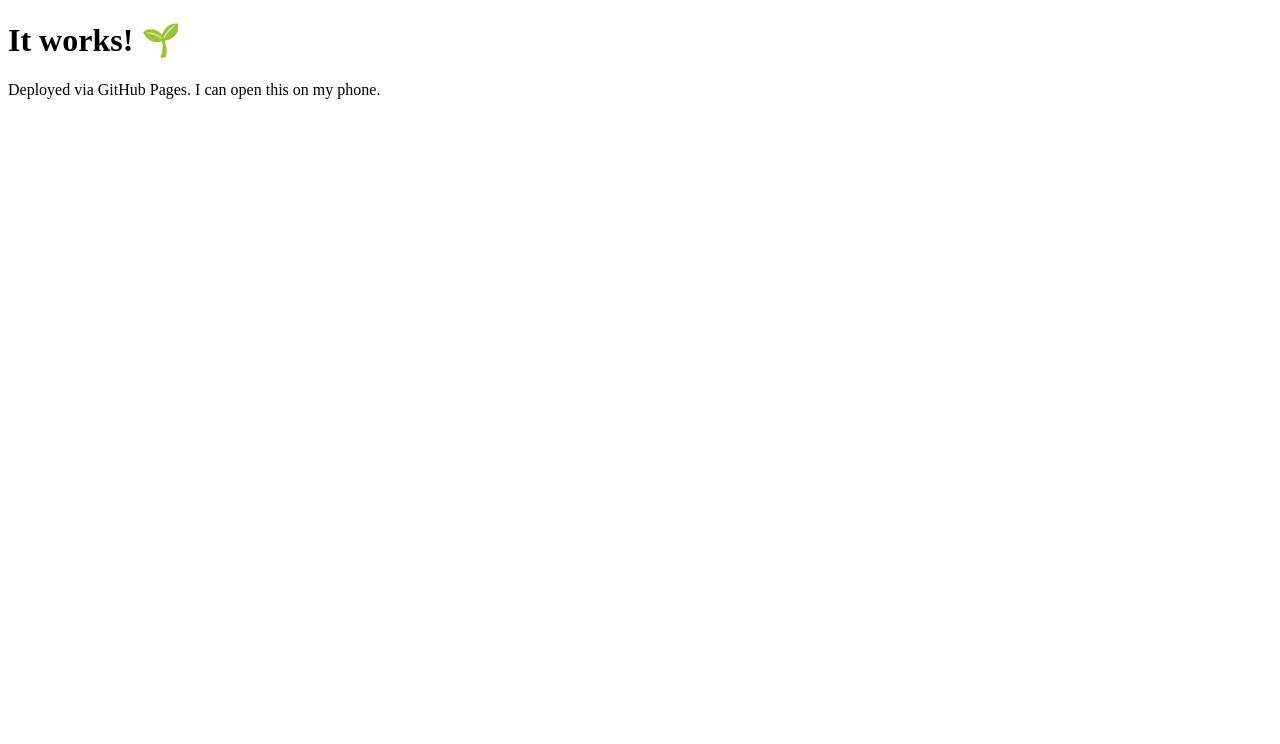
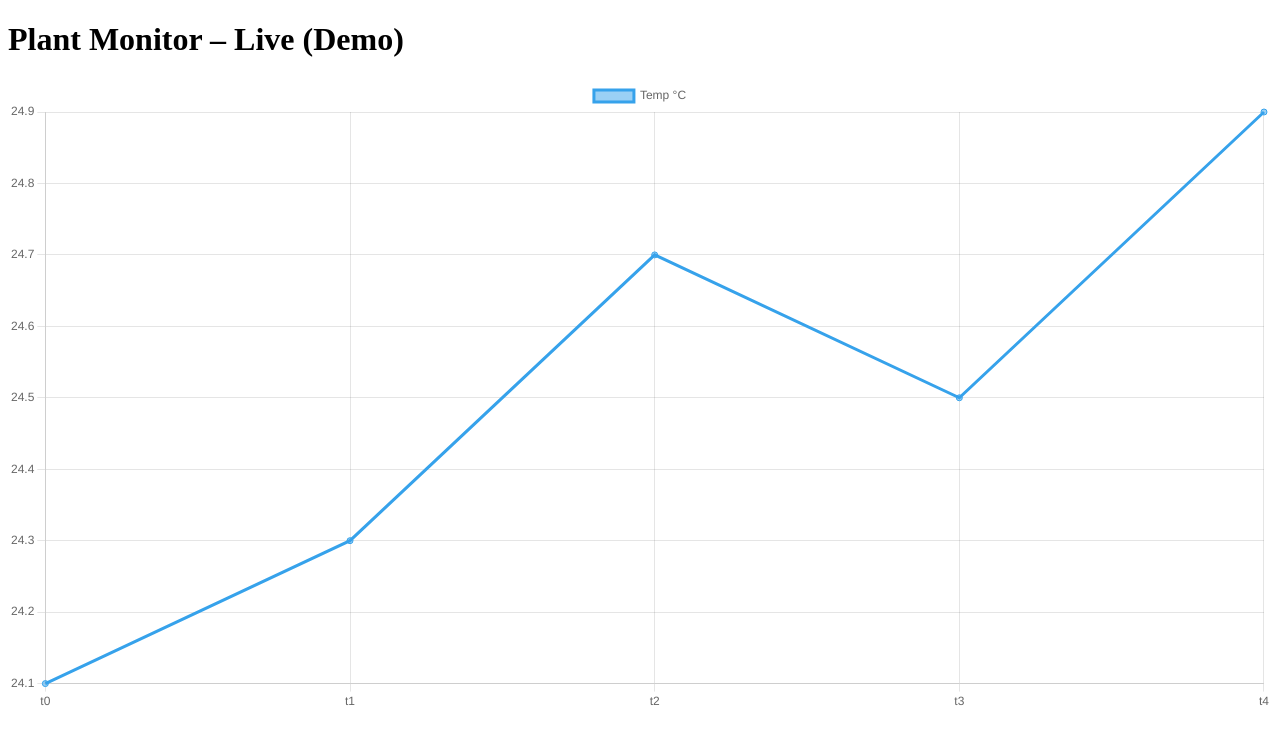
Before and after one commit to roeepanzer/learning, a plain HTML site: page index.html in a window 1280 px wide. Drawn offline with nearby package versions, Linux system fonts and the light colour scheme.

Commit message:
Update index.html

```diff
--- a/index.html
+++ b/index.html
@@ -6,7 +6,20 @@
   <title>Plant Monitor – Hello</title>
 </head>
 <body>
-  <h1>It works! 🌱</h1>
-  <p>Deployed via GitHub Pages. I can open this on my phone.</p>
+  <h1>Plant Monitor – Live (Demo)</h1>
+  <canvas id="tempChart" width="400" height="200"></canvas>
+
+  <script src="https://cdn.jsdelivr.net/npm/chart.js"></script>
+  <script>
+    const ctx = document.getElementById('tempChart');
+    new Chart(ctx, {
+      type: 'line',
+      data: {
+        labels: ['t0','t1','t2','t3','t4'],
+        datasets: [{ label: 'Temp °C', data: [24.1, 24.3, 24.7, 24.5, 24.9] }]
+      }
+    });
+  </script>
 </body>
+
 </html>
```
